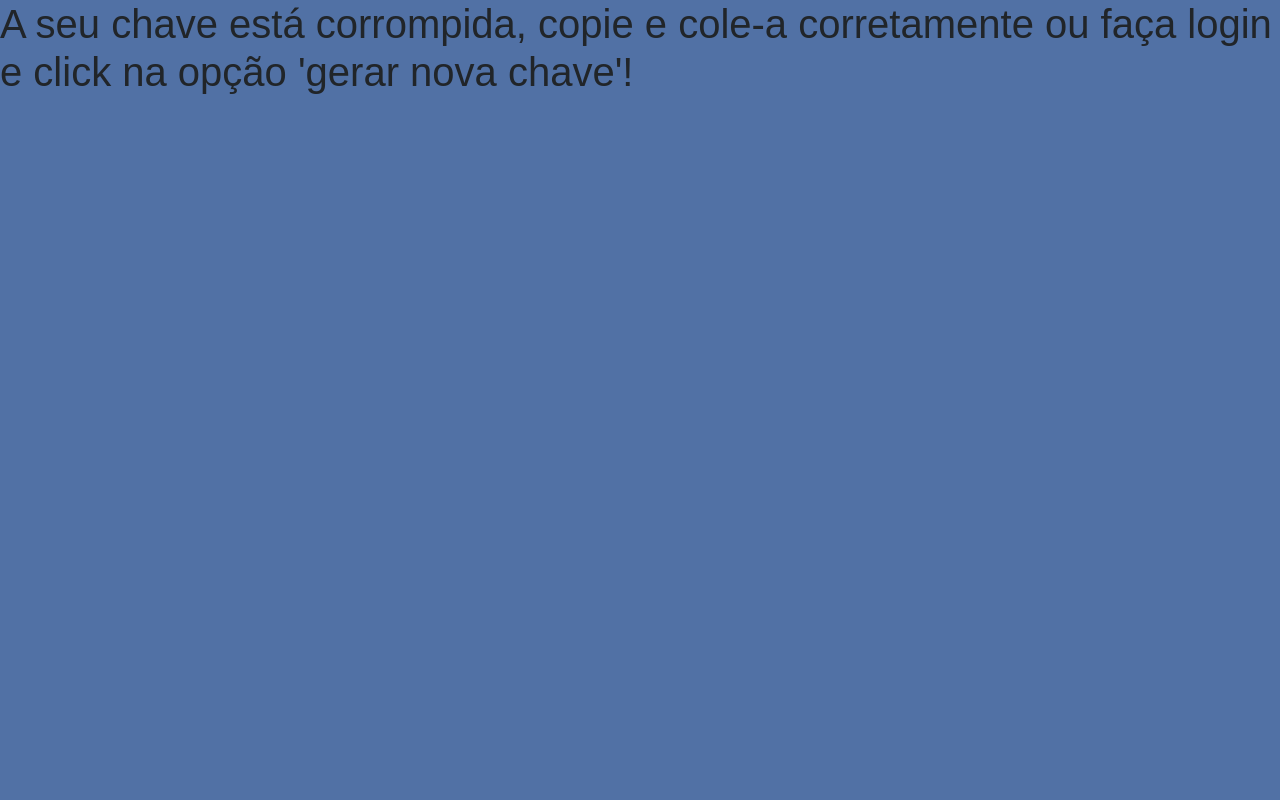
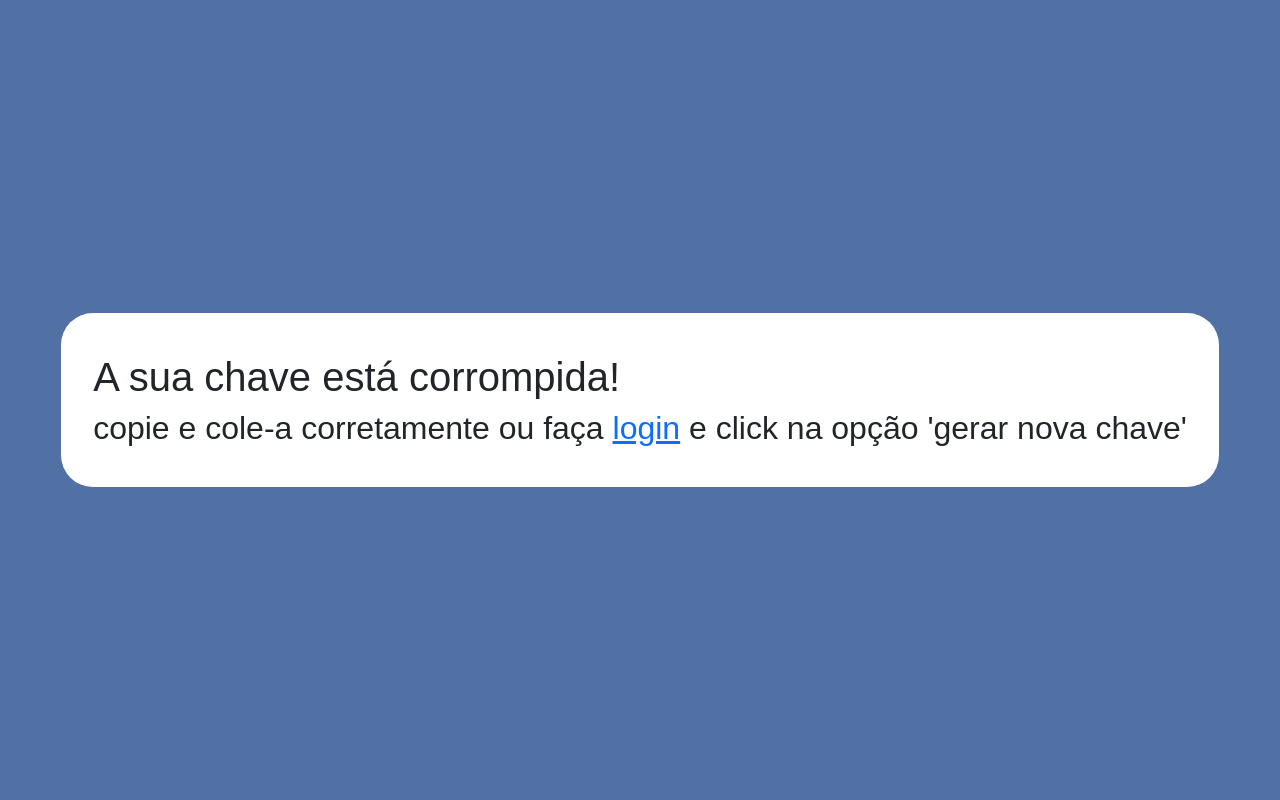
Before and after one commit to felipe-fjs/todo-project, a Flask app: a page that uses app/templates/entry/error-confirm.html in a window 1280 px wide. Run offline with Flask 3, Linux system fonts and the light colour scheme; some libraries are stand-ins or nearby versions.

Commit message:
add erro de confirmação de email e estilo

```diff
--- a/app/__init__.py
+++ b/app/__init__.py
@@ -5,7 +5,6 @@ from flask_login import LoginManager
 from flask_mail import Mail
 from itsdangerous import URLSafeTimedSerializer
 from CONFIG import EMAIL_USERNAME, EMAIL_PASSWORD, SECRET_KEY
-import secrets
 
 
 mail_config = {
--- a/app/controllers/entry.py
+++ b/app/controllers/entry.py
@@ -76,12 +76,15 @@ def signup():
 def email_confirmation(token):
     try:
         user_info = serializer.loads(token, salt=SALT_SERIALIZER)
+
     except SignatureExpired:
         message = "A sua chave foi expiradoa click em [link] para gerar uma nova"
-        return render_template('entry/error-confirm.html', message=message)
+        return render_template('entry/error-confirm.html', error=1)
+
     except  BadSignature:
         message = "A seu chave está corrompida, copie e cole-a corretamente ou faça login e click na opção 'gerar nova chave'!"
-        return render_template('entry/error-confirm.html', message=message)
+        return render_template('entry/error-confirm.html', error=2)
+
     user = User.query.filter_by(email=user_info['email']).first()
     if user.email_confirmed:
         flash(f"Olá {user.name}, seu email já foi confirmado anteriormente!")
--- a/app/templates/entry/error-confirm.html
+++ b/app/templates/entry/error-confirm.html
@@ -2,8 +2,39 @@
 
 {% block title %} {% endblock %}
 
-{% block head %} {% endblock %}
+{% block head %}
+
+    <style>
+        * {
+            margin: 0%;
+            padding: 0%;
+            box-sizing: border-box;
+        }
+        body {
+            width: 100vw;
+            height: 100vh;
+            display: flex;
+            align-items: center;
+            justify-content: center;
+        }
+        main {
+            background-color: white;
+            padding: 2rem;
+            border-radius: 2rem;
+        }
+    </style>
+
+{% endblock %}
 
 {% block content %}
+<main>
     <h1>{{ message }}</h1>
+    {% if error == 1 %}
+        <h1>A sua chave foi expirada!<h1>
+            <h2>Faça <a href="{{ url_for('entry.login')}}">login</a> para solicitar novo link!</h2>
+    {% else %}
+        <h1>A sua chave está corrompida!</h1>
+        <h2>copie e cole-a corretamente ou faça <a href="{{ url_for('entry.login')}}">login</a> e click na opção 'gerar nova chave'</h2>
+    {% endif %}
+</main>
 {% endblock %}
```
